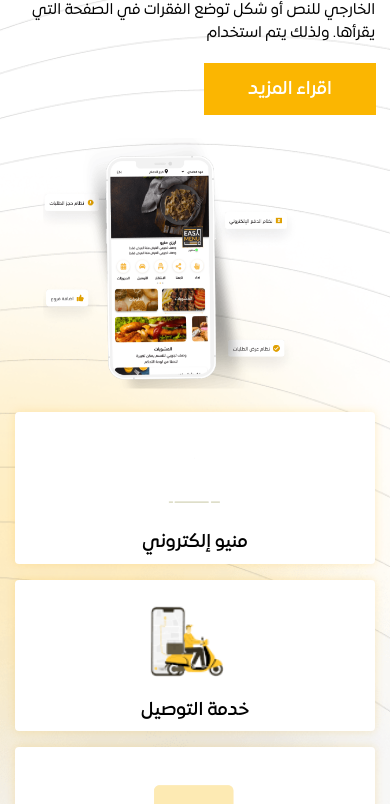
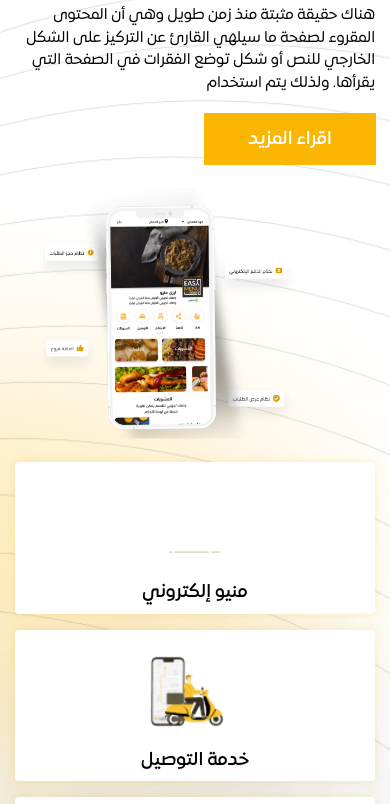
Before and after one commit to misaraadel/zoon, a plain HTML site: page index.html in a window 390 px wide. Shown: the part 152-956 px from the top of the page. Drawn offline with Linux system fonts and the light colour scheme.

Commit message:
edit bug

```diff
--- a/assets/css/_media.scss
+++ b/assets/css/_media.scss
@@ -46,7 +46,7 @@
 
   header {
     background-position: top right !important;
-    padding: 50px 0px;
+    padding: 100px 0px 50px;
 
     .image-content {
       height: 250px !important;
```
Also changed, not shown: assets/css/style.css, 1 other file.
